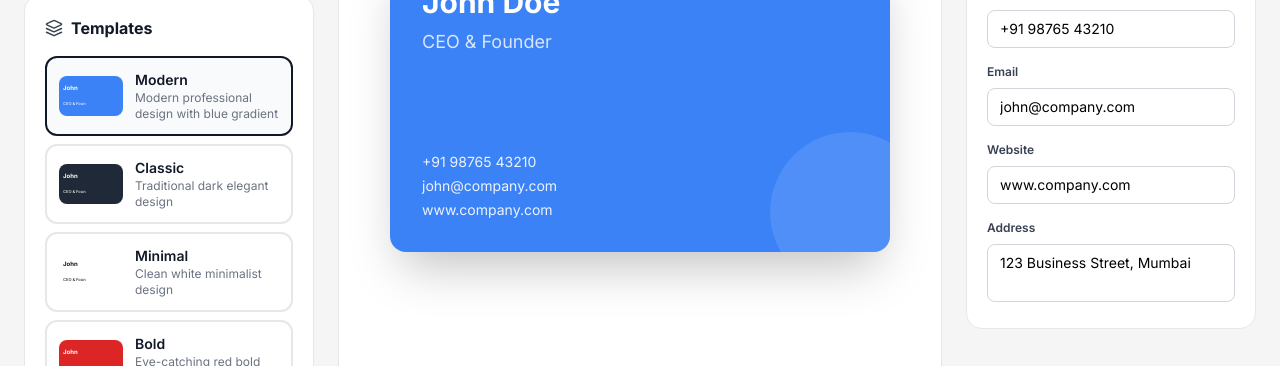
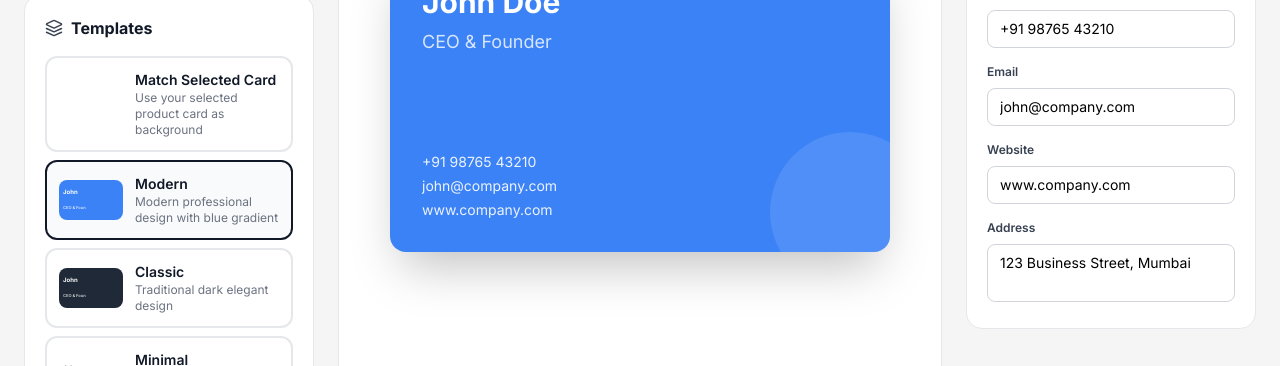
Before and after one commit to omprakashkoshta7-web/speedcopy, a React (Vite) app: page /card-editor in a window 1280 px wide. Shown: the part 434-800 px from the top of the page. Built offline with nearby package versions, Linux system fonts and the light colour scheme; no server answers.

Commit message:
feat: add Match Selected Card template in card editor

```diff
--- a/src/pages/CardEditorPage.tsx
+++ b/src/pages/CardEditorPage.tsx
@@ -23,6 +23,8 @@ const CardEditorPage: React.FC = () => {
     if (productImage) {
       setUploadedImage(decodeURIComponent(productImage));
       setImagePosition('background');
+      // Auto-select "match" template when product image is passed
+      setSelectedTemplate('match');
     }
   }, []); // eslint-disable-line
   const [cardText, setCardText] = useState({
@@ -35,6 +37,13 @@ const CardEditorPage: React.FC = () => {
   });
 
   const templates = [
+    {
+      id: 'match',
+      name: 'Match Selected Card',
+      bgColor: 'transparent',
+      textColor: '#ffffff',
+      preview: 'Use your selected product card as background'
+    },
     {
       id: 'modern',
       name: 'Modern',
@@ -318,13 +327,26 @@ const CardEditorPage: React.FC = () => {
                     <div className="flex items-center gap-3">
                       {/* Mini Card Preview */}
                       <div
-                        className="w-16 h-10 rounded-lg flex items-center justify-center text-xs font-bold relative overflow-hidden"
-                        style={{ background: template.bgColor, color: template.textColor }}
+                        className="w-16 h-10 rounded-lg flex items-center justify-center text-xs font-bold relative overflow-hidden flex-shrink-0"
+                        style={{
+                          background: template.id === 'match' && uploadedImage
+                            ? 'transparent'
+                            : template.bgColor,
+                          color: template.textColor,
+                        }}
                       >
-                        <div className="absolute inset-0 flex flex-col justify-between p-1">
-                          <div className="text-[6px] font-bold">{cardText.name.split(' ')[0]}</div>
-                          <div className="text-[4px] opacity-70">{cardText.title.substring(0, 10)}</div>
-                        </div>
+                        {template.id === 'match' && uploadedImage ? (
+                          <>
+                            <img src={uploadedImage} alt="match" className="absolute inset-0 w-full h-full object-cover" />
+                            <div className="absolute inset-0" style={{ background: 'rgba(0,0,0,0.3)' }} />
+                            <span className="relative z-10 text-white text-[5px] font-bold text-center px-0.5">Match Card</span>
+                          </>
+                        ) : (
+                          <div className="absolute inset-0 flex flex-col justify-between p-1">
+                            <div className="text-[6px] font-bold">{cardText.name.split(' ')[0]}</div>
+                            <div className="text-[4px] opacity-70">{cardText.title.substring(0, 10)}</div>
+                          </div>
+                        )}
                       </div>
                       <div className="flex-1">
                         <p className="text-sm font-semibold text-gray-900">{template.name}</p>
@@ -395,12 +417,31 @@ const CardEditorPage: React.FC = () => {
                   style={{
                     width: '500px',
                     height: '300px',
-                    background: currentTemplate.bgColor,
+                    background: selectedTemplate === 'match' && uploadedImage
+                      ? 'transparent'
+                      : currentTemplate.bgColor,
                     color: currentTemplate.textColor,
                   }}
                 >
-                  {/* Background image overlay */}
-                  {uploadedImage && imagePosition === 'background' && (
+                  {/* Match Selected Card — full product image as background */}
+                  {selectedTemplate === 'match' && uploadedImage && (
+                    <div
+                      className="absolute inset-0 z-0"
+                      style={{
+                        backgroundImage: `url(${uploadedImage})`,
+                        backgroundSize: 'cover',
+                        backgroundPosition: 'center',
+                        opacity: 1,
+                      }}
+                    />
+                  )}
+                  {/* Semi-transparent overlay for text readability on match template */}
+                  {selectedTemplate === 'match' && uploadedImage && (
+                    <div className="absolute inset-0 z-0" style={{ background: 'rgba(0,0,0,0.35)' }} />
+                  )}
+
+                  {/* Background image overlay (non-match templates) */}
+                  {uploadedImage && imagePosition === 'background' && selectedTemplate !== 'match' && (
                     <div
                       className="absolute inset-0 z-0"
                       style={{
```
